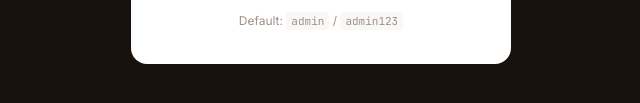
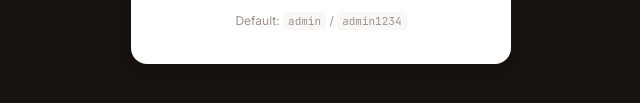
Before and after one commit to fardil6060/Cafe_Management, a website: page cafe-system/admin/index.html in a window 1280 px wide. Shown: the part 549-652 px from the top of the page, 319-959 px from the left. Drawn offline with Linux system fonts and the light colour scheme.

Commit message:
Update index.html

```diff
--- a/cafe-system/admin/index.html
+++ b/cafe-system/admin/index.html
@@ -37,7 +37,7 @@
         <button type="submit" class="btn-login" id="btn-login">Sign in</button>
       </form>
 
-      <p class="login-hint">Default: <code>admin</code> / <code>admin123</code></p>
+      <p class="login-hint">Default: <code>admin</code> / <code>admin1234</code></p>
     </div>
   </div>
 
```
